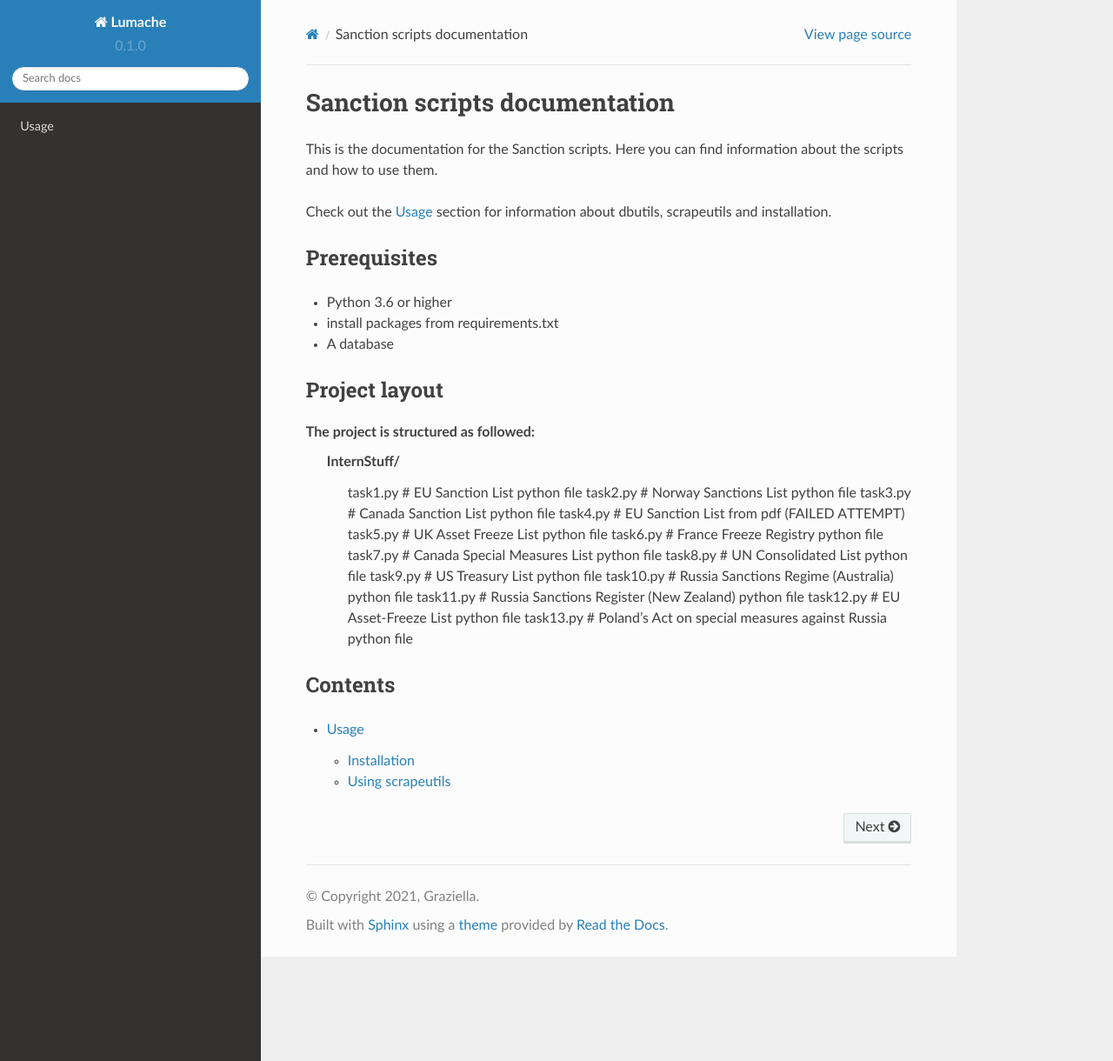
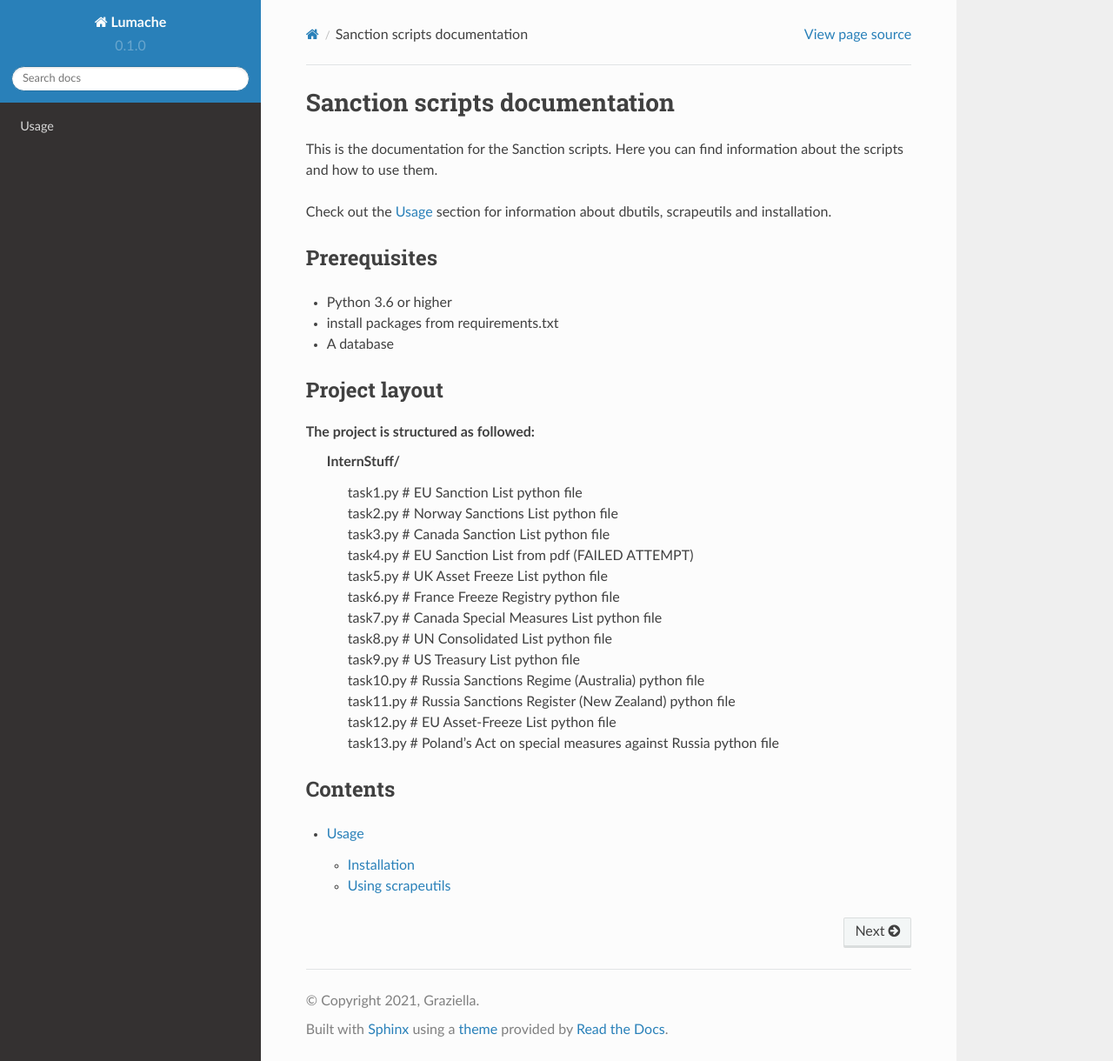
Before and after one commit to KoalaaDev/SanctionListScripts, a Sphinx documentation site: the page built from docs/source/index.rst, in a window 1280 px wide and 1220 px high. Shown: the whole window at 87% size. Built offline with Sphinx 7.4.7 and the Read the Docs theme 2.0.0, drawn with Linux system fonts in a browser that asks for light colours.

```diff
--- a/docs/source/index.rst
+++ b/docs/source/index.rst
@@ -16,19 +16,19 @@ Project layout
 --------------
 The project is structured as followed:
    InternStuff/
-         task1.py  # EU Sanction List python file
-         task2.py  # Norway Sanctions List python file
-         task3.py  # Canada Sanction List python file
-         task4.py  # EU Sanction List from pdf (FAILED ATTEMPT)
-         task5.py  # UK Asset Freeze List python file
-         task6.py  # France Freeze Registry python file
-         task7.py  # Canada Special Measures List python file
-         task8.py  # UN Consolidated List python file
-         task9.py  # US Treasury List python file
-         task10.py # Russia Sanctions Regime (Australia) python file
-         task11.py # Russia Sanctions Register (New Zealand) python file
-         task12.py # EU Asset-Freeze List python file
-         task13.py # Poland's Act on special measures against Russia python file
+         | task1.py  # EU Sanction List python file
+         | task2.py  # Norway Sanctions List python file
+         | task3.py  # Canada Sanction List python file
+         | task4.py  # EU Sanction List from pdf (FAILED ATTEMPT)
+         | task5.py  # UK Asset Freeze List python file
+         | task6.py  # France Freeze Registry python file
+         | task7.py  # Canada Special Measures List python file
+         | task8.py  # UN Consolidated List python file
+         | task9.py  # US Treasury List python file
+         | task10.py # Russia Sanctions Regime (Australia) python file
+         | task11.py # Russia Sanctions Register (New Zealand) python file
+         | task12.py # EU Asset-Freeze List python file
+         | task13.py # Poland's Act on special measures against Russia python file
 
 Contents
 --------
```
